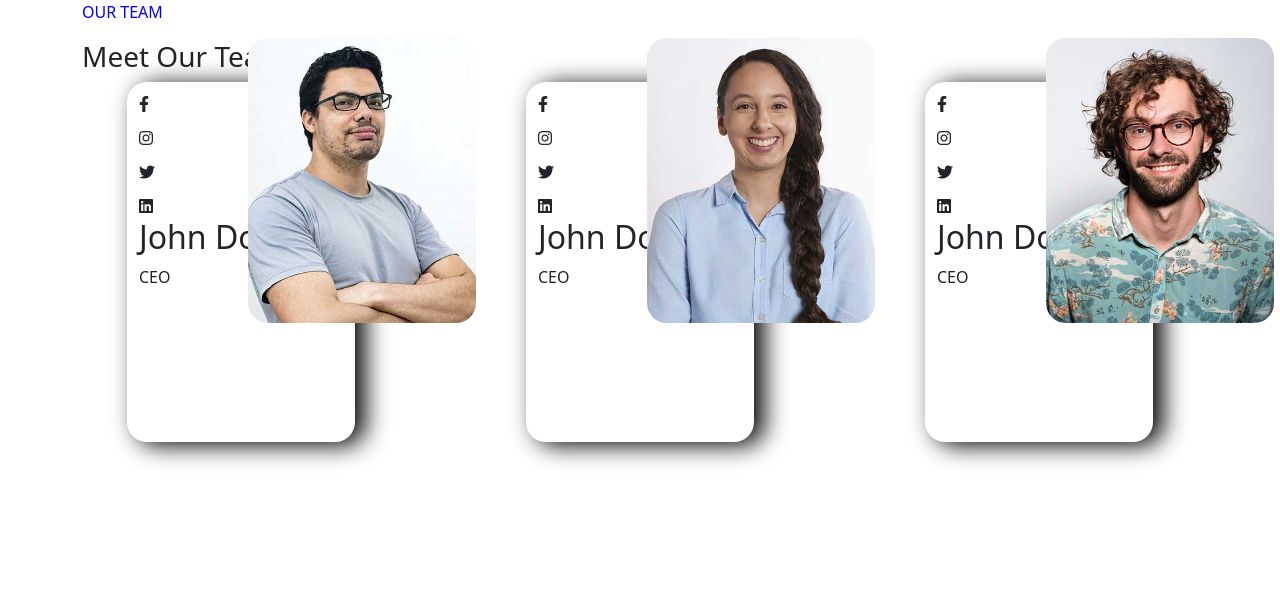
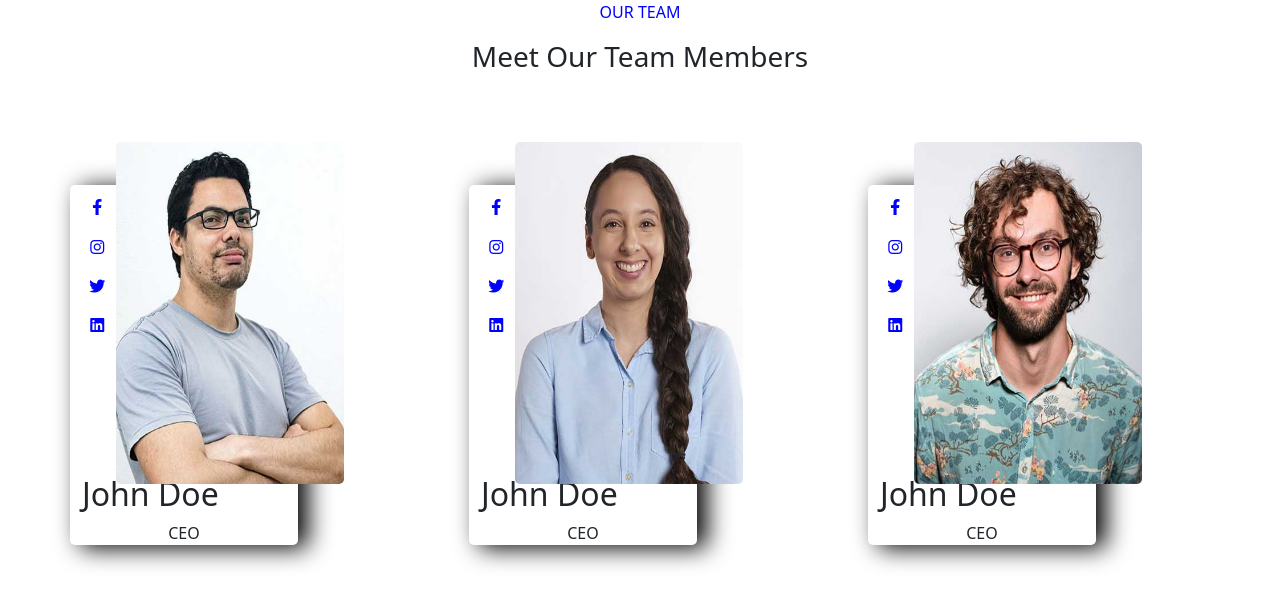
Before and after one commit to Favour-111/Group-Project, a plain HTML site: page index.html in a window 1280 px wide. Drawn offline with nearby package versions, Linux system fonts and the light colour scheme.

Commit message:
blessing

```diff
--- a/index.html
+++ b/index.html
@@ -13,7 +13,7 @@
         <p style="color: blue;">OUR TEAM</p>
         <h3>Meet Our Team Members</h3>
        <div class="row">
-        <div col-md-4 class="box1">
+        <div  class="col-md-4 col-sm-12 box1">
             <div class="icon">
                 <i class="fa-brands fa-facebook-f"></i>
             </div>
@@ -32,7 +32,7 @@
             <p>CEO</p>
             <img src="./images/project images/team-1.jpg" class="img-fluid w-100" alt="">
         </div>
-        <div col-md-4 class="box2">
+        <div class="col-md-4 col-sm-12 box2">
             <div class="icon">
                 <i class="fa-brands fa-facebook-f"></i>
             </div>
@@ -51,7 +51,7 @@
             <p>CEO</p>
             <img src="./images/project images/team-2.jpg" class="img-fluid w-100" alt="">
         </div>
-        <div col-md-4 class="box3">
+        <div  class="col-md-4 col-sm-12 box3">
             <div class="icon">
                 <i class="fa-brands fa-facebook-f"></i>
             </div>
--- a/style.css
+++ b/style.css
@@ -5,8 +5,8 @@
     width: 20%;
     position: relative;
     height: 360px;
-    border-radius: 20px;
-    margin-left: 5%;
+    border-radius: 5px;
+    /* padding-bottom: 60%; */
 
 }
 .box2{
@@ -15,7 +15,7 @@
     width: 20%;
     position: relative;
     height: 360px;
-    border-radius: 20px;
+    border-radius: 5px;
     margin-left: 15%;
 
 }
@@ -25,34 +25,78 @@
     width: 20%;
     position: relative;
     height: 360px;
-    border-radius: 20px;
+    border-radius: 5px;
     margin-left: 15%;
 
 }
 
+.row{
+    margin-top: 10%;
+}
+
+.container-banner p, h3{ text-align: center;
+
+}
 
 .icon{
     margin-top: 5%;
+    background-color: white;
+    height: 29px;
+    width: 15%;
+    border-radius: 50%;
+    text-align: center;
+    color: blue
 }
 
 .box1 img{
     position: absolute;
     top: -12%;
-    left: 53%;
+    left: 20%;
     width: 135%;
-    border-radius: 20px;
+    border-radius: 5px;
+    height: 95%;
 }
 .box2 img{
     position: absolute;
     top: -12%;
-    left: 53%;
+    left: 20%;
     width: 135%;
-    border-radius: 20px;
+    border-radius: 5px;
+    height: 95%;
 }
 .box3 img{
     position: absolute;
     top: -12%;
-    left: 53%;
+    left: 20%;
     width: 135%;
-    border-radius: 20px;
+    border-radius: 5px;
+    height: 95%;
 }
+
+.box1 h2{
+    padding-top: 65%;
+}
+.box2 h2{
+    padding-top: 65%;
+}
+.box3 h2{
+    padding-top: 65%;
+}
+.box1:hover{
+    background-color: blue;
+    color: white;
+    transition: 1s;
+    cursor: pointer;
+}
+.box2:hover{
+    background-color: blue;
+    color: white;
+    transition: 1s;
+    cursor: pointer;
+}
+.box3:hover{
+    background-color: blue;
+    color: white;
+    transition: 1s;
+    cursor: pointer;
+}
```
